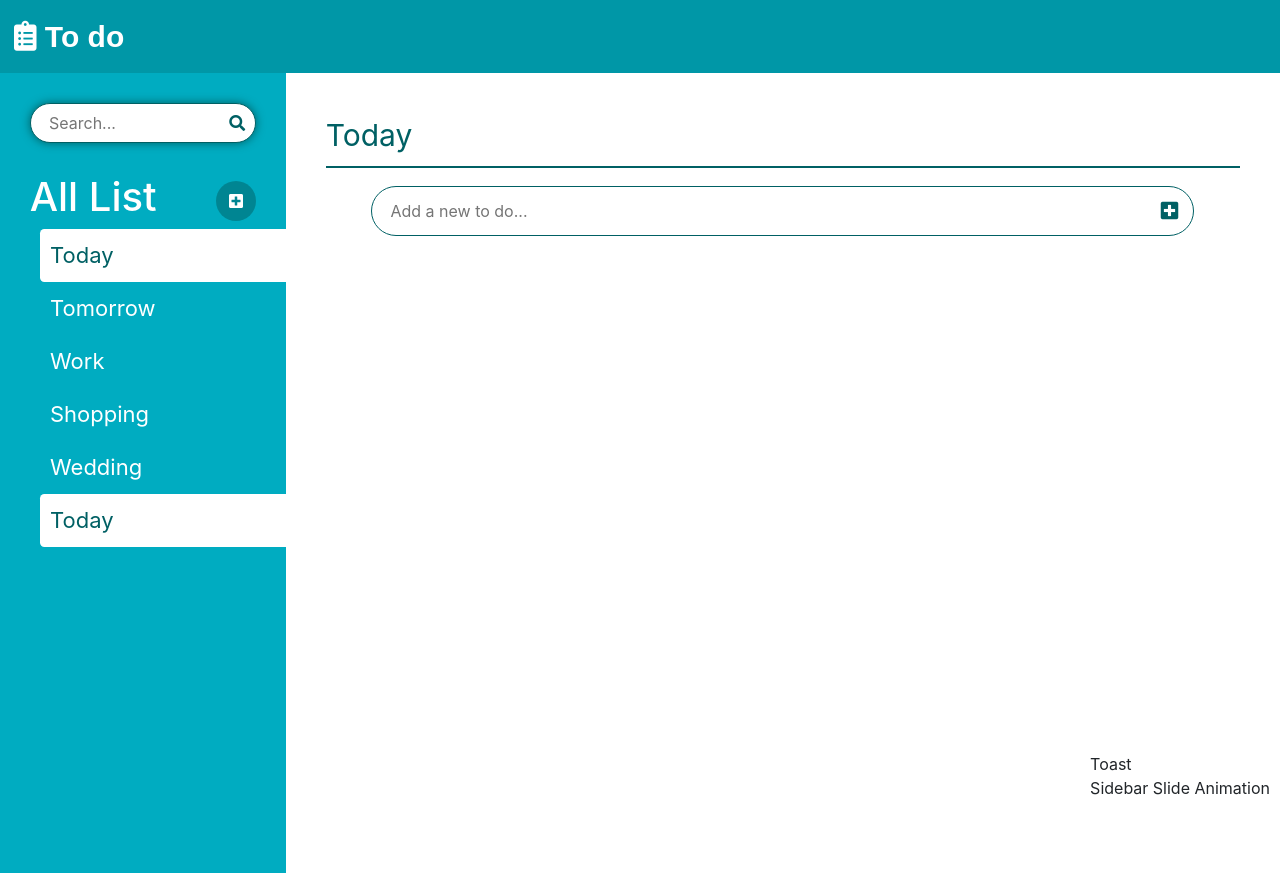
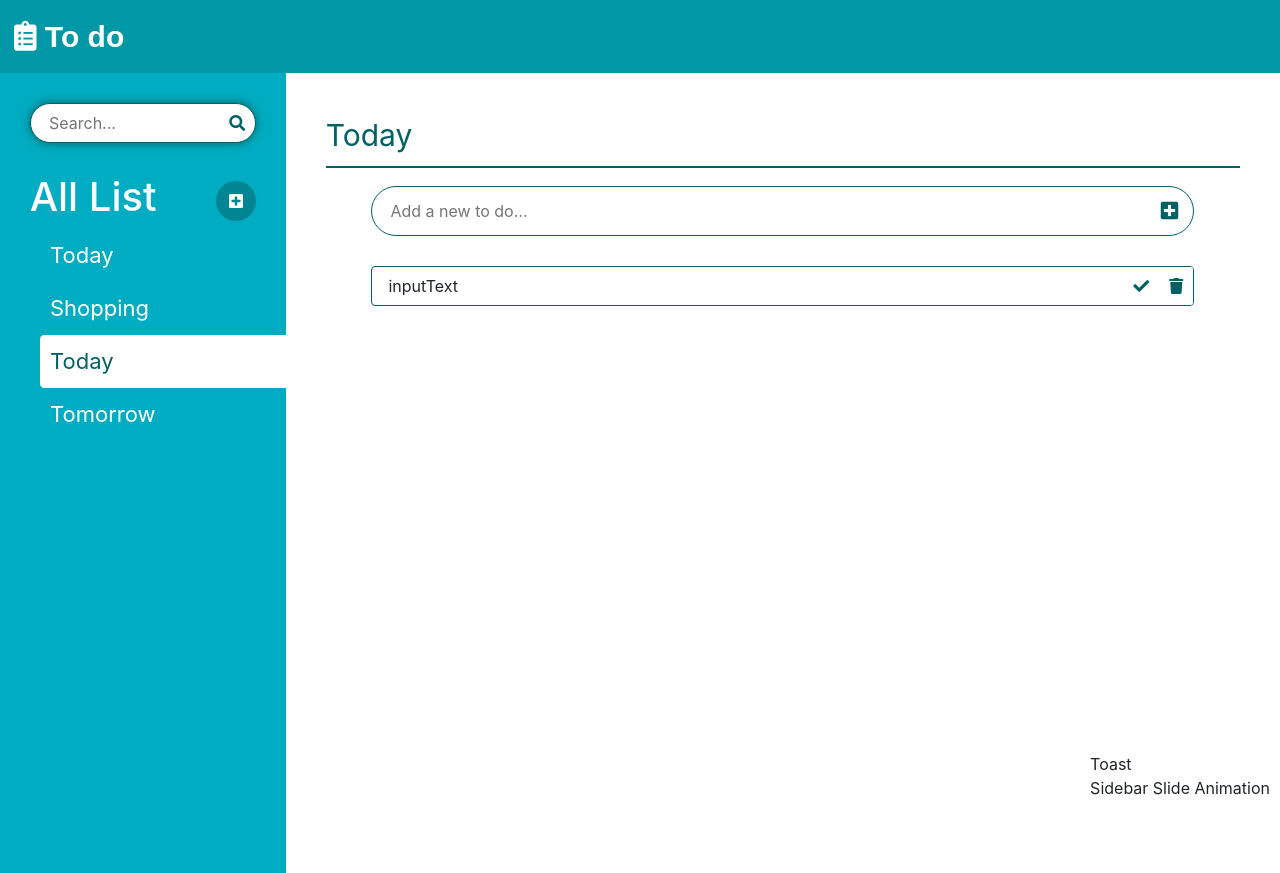
Before and after one commit to ShobhitSagar/To-Do-React-App, a React (Create React App) app: page / in a window 1280 px wide. Built offline with nearby package versions, Linux system fonts and the light colour scheme.

Commit message:
Todo list gets rendered on active list click. Delete and complete is not working due to change in todoList structure.

```diff
--- a/src/components/Dashboard.js
+++ b/src/components/Dashboard.js
@@ -12,12 +12,24 @@ function Dashboard({ barClass }) {
 				{
 					text: "inputText",
 					completed: false,
-					id: Date.now(),
+					id: "Date.now()jbj",
+				},
+			],
+		},
+		{
+			name: "Tomorrow",
+			active: false,
+			id: "defaulttoday2",
+			todos: [
+				{
+					text: "inputText2",
+					completed: false,
+					id: "Date.now()jb",
 				},
 				{
-					text: "inputText1",
+					text: "inputText12",
 					completed: false,
-					id: Date.now(),
+					id: "Date.now()sdfsd",
 				},
 			],
 		},
@@ -51,7 +63,6 @@ function Dashboard({ barClass }) {
 	useEffect(() => {
 		sidebarRef.current.style.display =
 			barClass === "list-ul" ? "none" : "block";
-		// if (window.innerWidth < 670) sidebarRef.current.style.position = "absolute";
 	}, [barClass, sidebarRef]);
 
 	return (
@@ -75,11 +86,8 @@ function Dashboard({ barClass }) {
 				</div>
 
 				<ul id="all-todo-list">
-					<li className="active">Today</li>
-					<li>Tomorrow</li>
-					<li>Work</li>
+					<li>Today</li>
 					<li>Shopping</li>
-					<li>Wedding</li>
 					{todoList.map((list) => (
 						<li
 							className={list.active ? "active" : ""}
@@ -92,7 +100,7 @@ function Dashboard({ barClass }) {
 				</ul>
 			</section>
 
-			<ToDos todoList={todoList} />
+			<ToDos todoList={todoList} setTodoList={setTodoList} />
 		</section>
 	);
 }
--- a/src/components/TaskList.js
+++ b/src/components/TaskList.js
@@ -1,16 +1,24 @@
-import React from 'react';
-import Todo from './Todo';
+import React from "react";
+import Todo from "./Todo";
 
 function TaskList({ todos, setTodos }) {
-
-    return(
-        <div id="task" className="todo-container">
-            <div className="todo-list">
-                {todos.map((todo) => (
-                    <Todo text={todo.text} todo={todo} todos={todos} setTodos={setTodos} key={todo.id} />
-                ))}
-            </div>
-        </div>)
+	return (
+		<div id="task" className="todo-container">
+			<div className="todo-list">
+				{todos.map((list) =>
+					list.map((todo) => (
+						<Todo
+							text={todo.text}
+							todo={todo}
+							todos={todos}
+							setTodos={setTodos}
+							key={todo.id}
+						/>
+					))
+				)}
+			</div>
+		</div>
+	);
 }
 
 export default TaskList;
--- a/src/components/ToDos.js
+++ b/src/components/ToDos.js
@@ -3,11 +3,18 @@ import "./styles/ToDos.css";
 import NewTask from "./NewTask";
 import TaskList from "./TaskList";
 
-function Todos({ todoList }) {
+function Todos({ todoList, setTodoList }) {
 	const [inputText, setInputText] = useState("");
 	const [todos, setTodos] = useState([]);
 
-	useEffect(() => {}, [todoList]);
+	useEffect(() => {
+		setTodos(todoList.map((todo) => (todo.active ? todo.todos : [])));
+
+		console.log(
+			"TODOS :: ",
+			todoList.map((todo) => (todo.active ? todo.todos : []))
+		);
+	}, [todoList]);
 
 	return (
 		<section id="to_do_section">
@@ -23,7 +30,6 @@ function Todos({ todoList }) {
 				/>
 				<TaskList todos={todos} setTodos={setTodos} />
 			</div>
-			{/* <button id="sidebar-toggle" className="fas fa-arrow-circle-left"></button> */}
 		</section>
 	);
 }
```
Also changed, not shown: src/App.js (+0 -11 lines).
